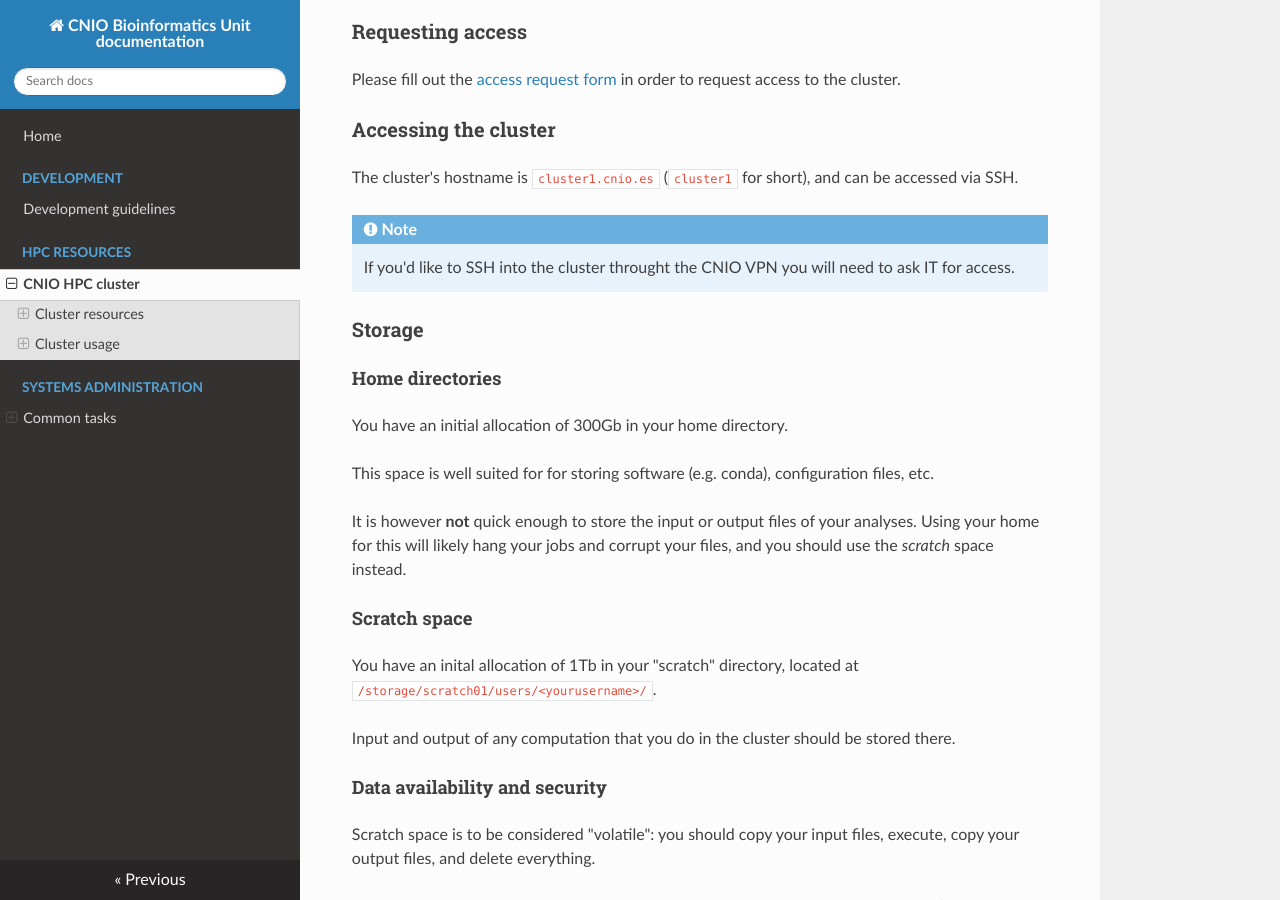
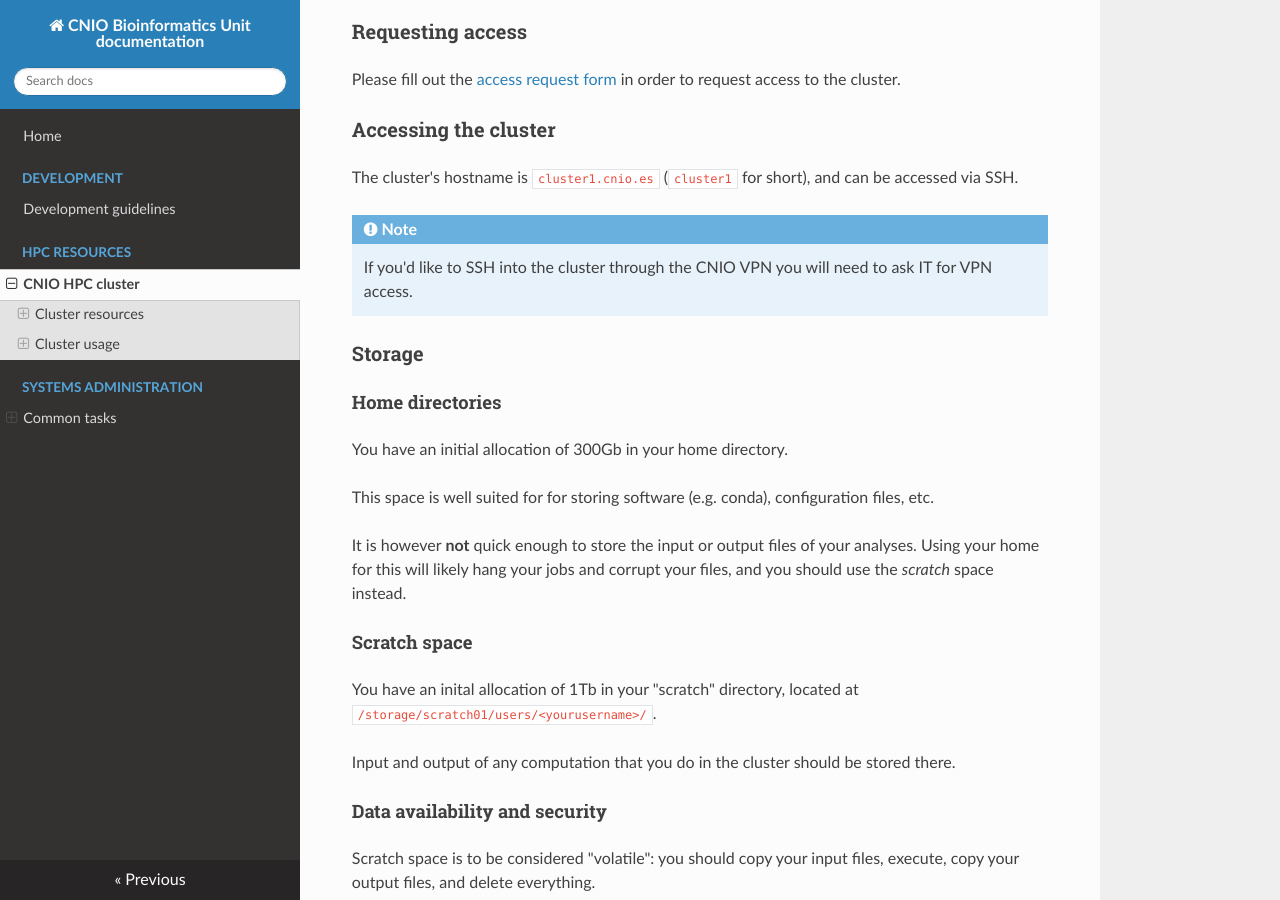
Before and after one commit to cnio-bu/cnio-bu.github.io, an MkDocs documentation site: the page built from docs/hpc/cluster.md, in a window 1280 px wide and 900 px high, scrolled down 694 px. Built offline with MkDocs 1.6.1, drawn with Linux system fonts in a browser that asks for light colours; nearby versions of some CDN libraries.

Commit message:
Fix typo

```diff
--- a/docs/hpc/cluster.md
+++ b/docs/hpc/cluster.md
@@ -33,7 +33,7 @@ The cluster's hostname is `cluster1.cnio.es` (`cluster1` for short), and can be
 
 !!! Note
 
-    If you'd like to SSH into the cluster throught the CNIO VPN you will need to ask IT for access.
+    If you'd like to SSH into the cluster through the CNIO VPN you will need to ask IT for VPN access.
 
 ### Storage
 
```
